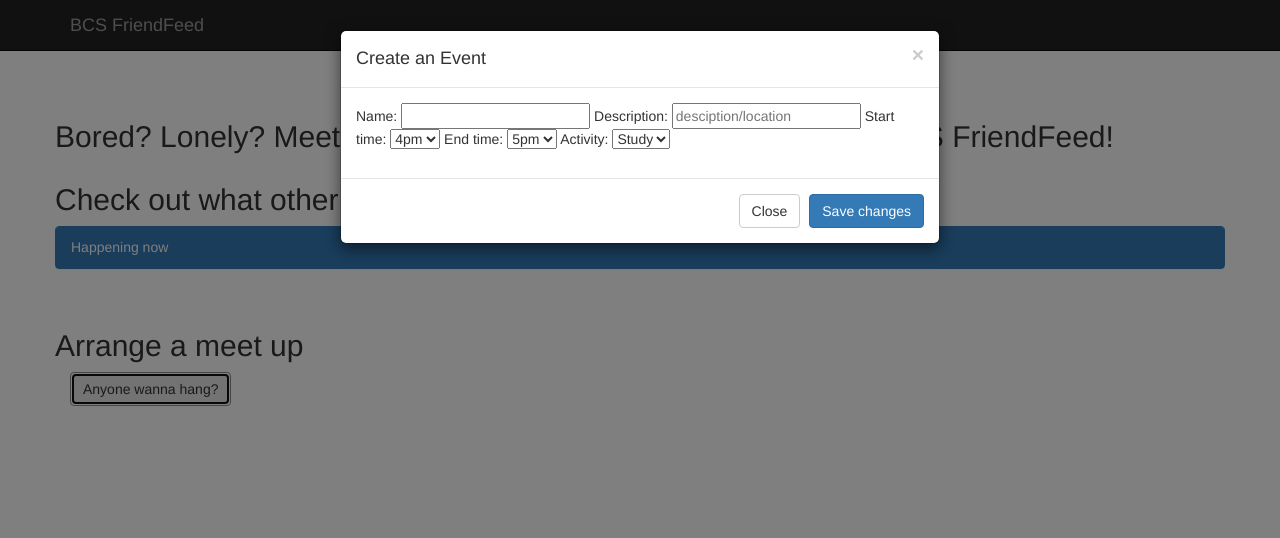
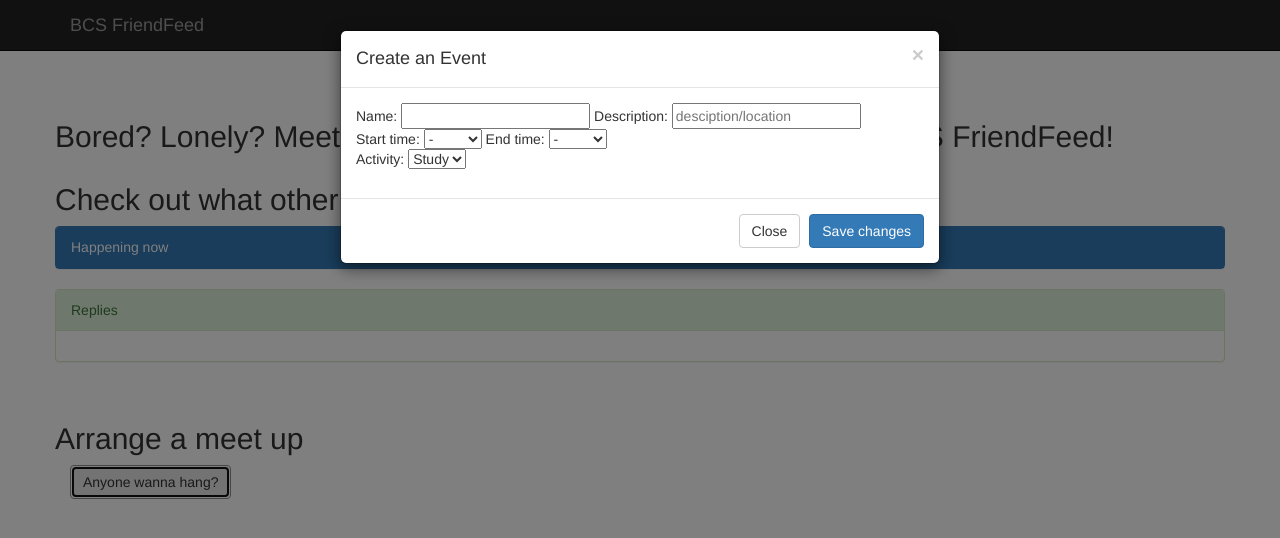
Before and after one commit to ncornwall/sathack, a website: page public/index.html in a window 1280 px wide. Both pictures are taken after a click on the button "Anyone wanna hang?". Drawn offline with nearby package versions, Linux system fonts and the light colour scheme; a script that the page names is missing.

Commit message:
added some styling for replies

```diff
--- a/public/index.html
+++ b/public/index.html
@@ -34,6 +34,11 @@
 				<div class="panel-heading">Happening now</div>
 
 			</div>
+			<div class="panel panel-success" id="replies">
+				<div class="panel-heading">Replies</div>
+				<div class="panel-body"></div>
+
+			</div>
 
 	        <div class="col-lg-6">
 	            <ul class="list-group" id="messages"></ul>
@@ -66,14 +71,36 @@
         			<input type="text" id="name"name="name">
         			Description:
         			<input type="text" id="desc" name="desc" placeholder="desciption/location">
+        			<br>
         			Start time:
         			<select id="startTime">
+        				<option value=""> - </option>
+        				<option value="10am"> 10am</option>
+        				<option value="11am"> 11am</option>
+        				<option value="12pm"> 12pm</option>
+        				<option value="1pm"> 1pm</option>
+        				<option value="2pm"> 2pm</option>
+        				<option value="3pm"> 3pm</option>
         				<option value="4pm"> 4pm</option>
+        				<option value="5pm"> 5pm</option>
+        				<option value="6pm"> 6pm</option>
+        				<option value="7pm"> 7pm</option>
         			</select>
         			End time:
         			<select id="endTime">
+        				<option value=""> - </option>
+        				<option value="11am"> 11am</option>
+        				<option value="12pm"> 12pm</option>
+        				<option value="1pm"> 1pm</option>
+        				<option value="2pm"> 2pm</option>
+        				<option value="3pm"> 3pm</option>
+        				<option value="4pm"> 4pm</option>
         				<option value="5pm"> 5pm</option>
+        				<option value="6pm"> 6pm</option>
+        				<option value="7pm"> 7pm</option>
+        				<option value="8pm"> 8pm</option>
         			</select>
+        			<br>
         			Activity:
         			<select id="act">
         				<option value="study"> Study </option>
--- a/public/index_script.js
+++ b/public/index_script.js
@@ -13,11 +13,14 @@ var socket = io();
 // When we receive a user message, add to html list
 socket.on('user-message', function(msg) {
   var new_msg = $('<div class="panel-body">').text(msg);
+
   var join_button = $('<button>').text("Join!");
   $(join_button).addClass("join-button");
+  $(join_button).addClass("btn");
+  $(join_button).addClass("btn-default");
   // !!! Want to send a customized message built from same components as original msg
   $(join_button).click( function() { joinButtonClicked(msg); });
   new_msg.append(join_button);
   $('#events').append(new_msg);
-  $('body.html').animate({scrollTop: $('#messages li:last-child').offset().top + 5 + 'px'}, 5);
+  // $('body.html').animate({scrollTop: $('#messages li:last-child').offset().top + 5 + 'px'}, 5);
 });
--- a/public/index_style.css
+++ b/public/index_style.css
@@ -10,3 +10,11 @@ body {
 .red{
   color: red;
 }
+
+.join-button{
+	float:right;
+}
+
+li{
+	list-style-type: none;
+}
--- a/public/join-in.js
+++ b/public/join-in.js
@@ -17,7 +17,7 @@ function joinButtonClicked(msg) {
  Clicking any "Join!" button creates a new post
  */
 socket.on('reply', function(msg) {
-    var new_reply = $('<li>').text(msg);
-    $('#messages').append(new_reply);
-    $('body.html').animate({scrollTop: $('#messages li:last-child').offset().top + 5 + 'px'}, 5);
+    var new_reply = $('<div class="panel-body">').text(msg);
+    $('#replies').append(new_reply);
+    $('body.html').animate({scrollTop: $('#replies li:last-child').offset().top + 5 + 'px'}, 5);
 });
```
